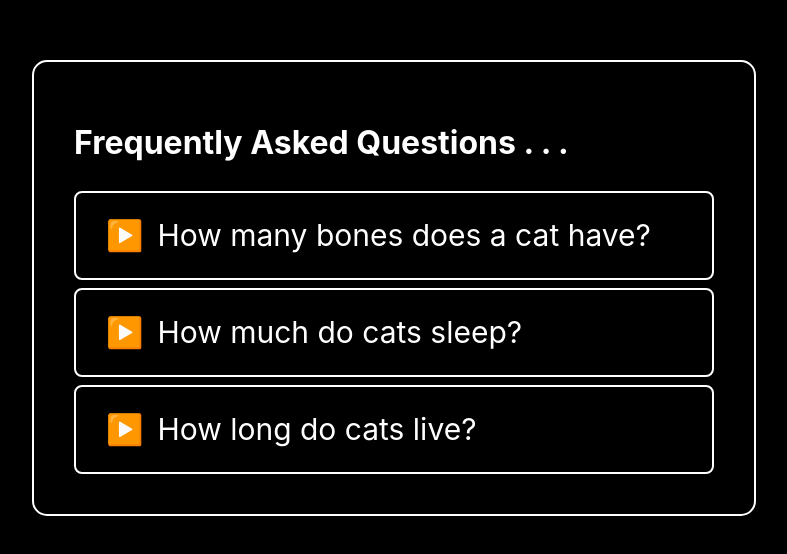
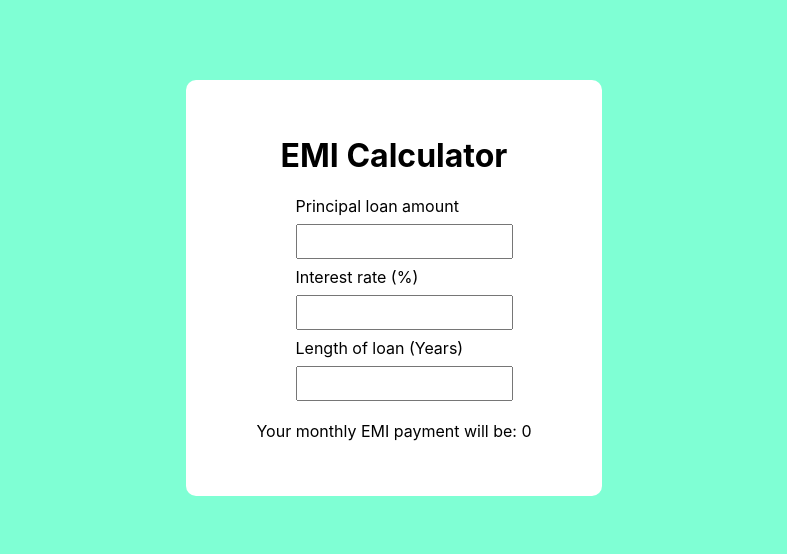
Before and after one commit to shubhamgupta-oss/my-components, a React (Create React App) app: page / in a window 1280 px wide. Shown: the part 112-666 px from the top of the page, without its empty margins (246-1033 px from the left). Built offline with nearby package versions, Linux system fonts and the light colour scheme.

Commit message:
EMI Calculator

```diff
--- a/src/App.js
+++ b/src/App.js
@@ -1,6 +1,7 @@
 
 import './App.css';
-import FAQ from './Features/FAQ/FAQ.jsx';
+import EMICal from './Features/EMICal/EMICal';
+// import FAQ from './Features/FAQ/FAQ.jsx';
 // import Countdown from './Features/Countdown/Countdown';
 // import OtpScreen from './Features/OTPScreen/OtpScreen';
 // import Pagination from './Features/Pagination/Pagination';
@@ -10,7 +11,9 @@ function App() {
   // <Pagination/>
   // <OtpScreen/>
   // <Countdown/>
-  <FAQ/>
+  // <FAQ/>
+  <EMICal/>
+
   );
 }
 
--- /dev/null
+++ b/src/Features/EMICal/EMICal.css
@@ -0,0 +1,37 @@
+.container{
+    background-color: aquamarine;
+    width: 100%;
+    height: 100vh;
+    display: flex;
+    flex-direction: column;
+    justify-content: center;
+    align-items: center;
+}
+
+.box-Contenor{
+
+    background-color: white;
+    width: 400px;
+    height: 400px;
+    border-radius: 10px;
+    padding: 1vh;
+    display: flex;
+    flex-direction: column;
+    justify-content: center;
+    align-items: center;
+}
+.InputDiv{
+    display: flex;
+    flex-direction: column;
+    gap: 1vh;
+}
+
+.InputDiv input{
+    width: 100%;
+
+padding: 1vh;
+}
+
+.resultEMI{
+    padding: 20px;
+}
--- /dev/null
+++ b/src/Features/EMICal/EMICal.jsx
@@ -0,0 +1,65 @@
+import React, { useEffect, useState } from 'react';
+import './EMICal.css';
+
+function EMICal() {
+    const [emi, setEmi] = useState(0);
+    const [principal, setPrincipal] = useState(0);
+    const [interest, setInterest] = useState(0);
+    const [loanLength, setLoanLength] = useState(0);
+
+    const handleChange = (e) => {
+        const { id, value } = e.target;
+
+        if (id === 'Principal') {
+            setPrincipal(Number(value));
+        } else if (id === 'Interest') {
+            setInterest(Number(value));
+        } else if (id === 'Length') {
+            setLoanLength(Number(value));
+        }
+    };
+
+    function calculateValue() {
+        if (principal > 0 && interest > 0 && loanLength > 0) {
+            const r = interest / 12 / 100;
+            const n = loanLength*12;
+            const denominator = Math.pow(1 + r, n) - 1;
+            if (denominator !== 0) {
+                const emiValue = (principal * r * Math.pow(1 + r, n)) / denominator;
+                setEmi(Math.round(emiValue));
+            } else {
+                setEmi(0);
+            }
+        } else {
+            setEmi(0);
+        }
+    }
+
+
+    useEffect(() => {
+        calculateValue();
+    }, [principal, loanLength, interest]);
+
+    return (
+        <div className='container'>
+            <div className='box-Contenor'>
+                <div className='heading'>
+                    <h1>EMI Calculator</h1>
+                </div>
+                <div className='InputDiv'>
+                    <label htmlFor='Principal'>Principal loan amount</label>
+                    <input onChange={handleChange} type='number' id='Principal' />
+                    <label htmlFor='Interest'>Interest rate (%)</label>
+                    <input onChange={handleChange} type='number' id='Interest' />
+                    <label htmlFor='Length'>Length of loan (Years)</label>
+                    <input onChange={handleChange} type='number' id='Length' />
+                </div>
+                <div className='resultEMI'>
+                    <span>Your monthly EMI payment will be: {emi}</span>
+                </div>
+            </div>
+        </div>
+    );
+}
+
+export default EMICal;
```
